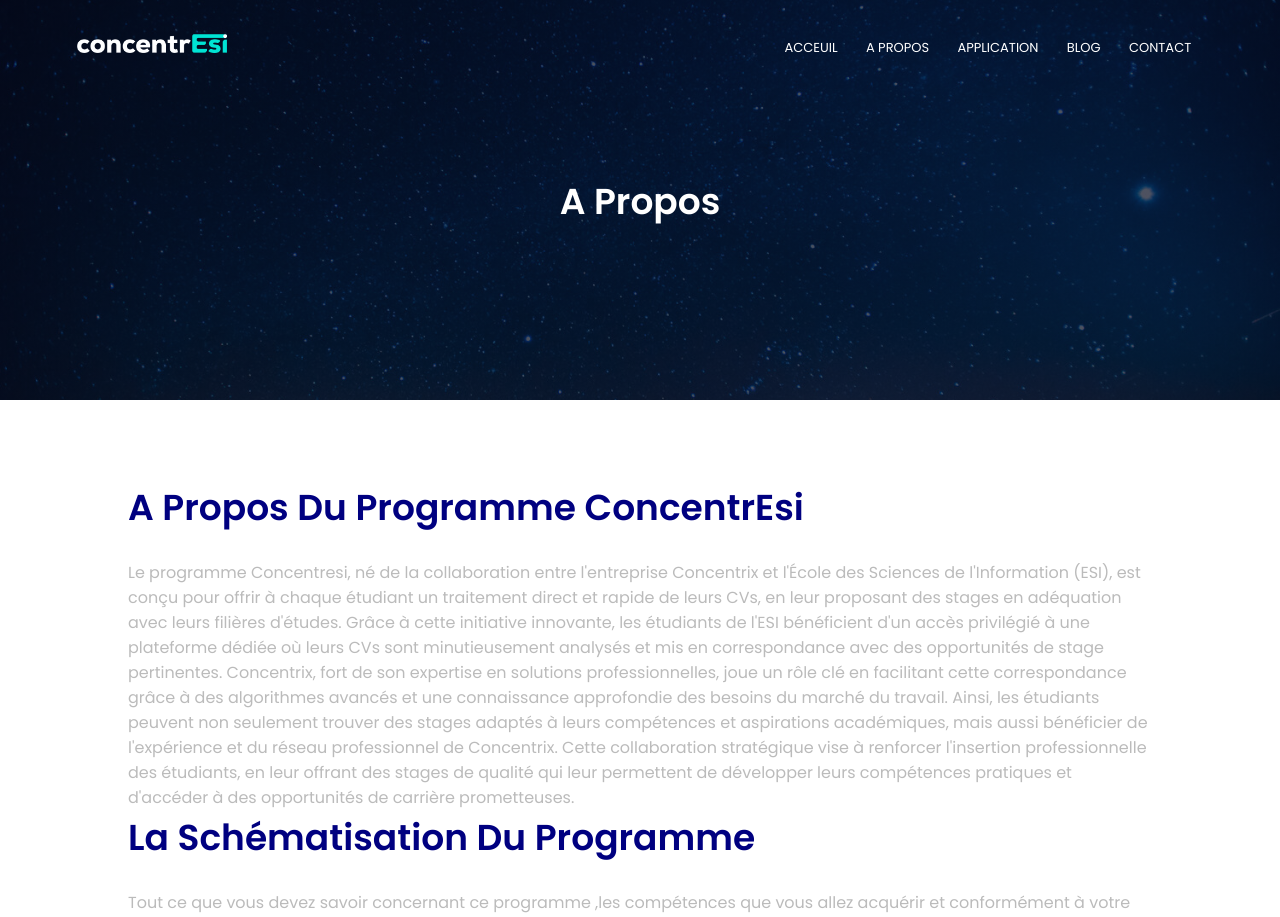
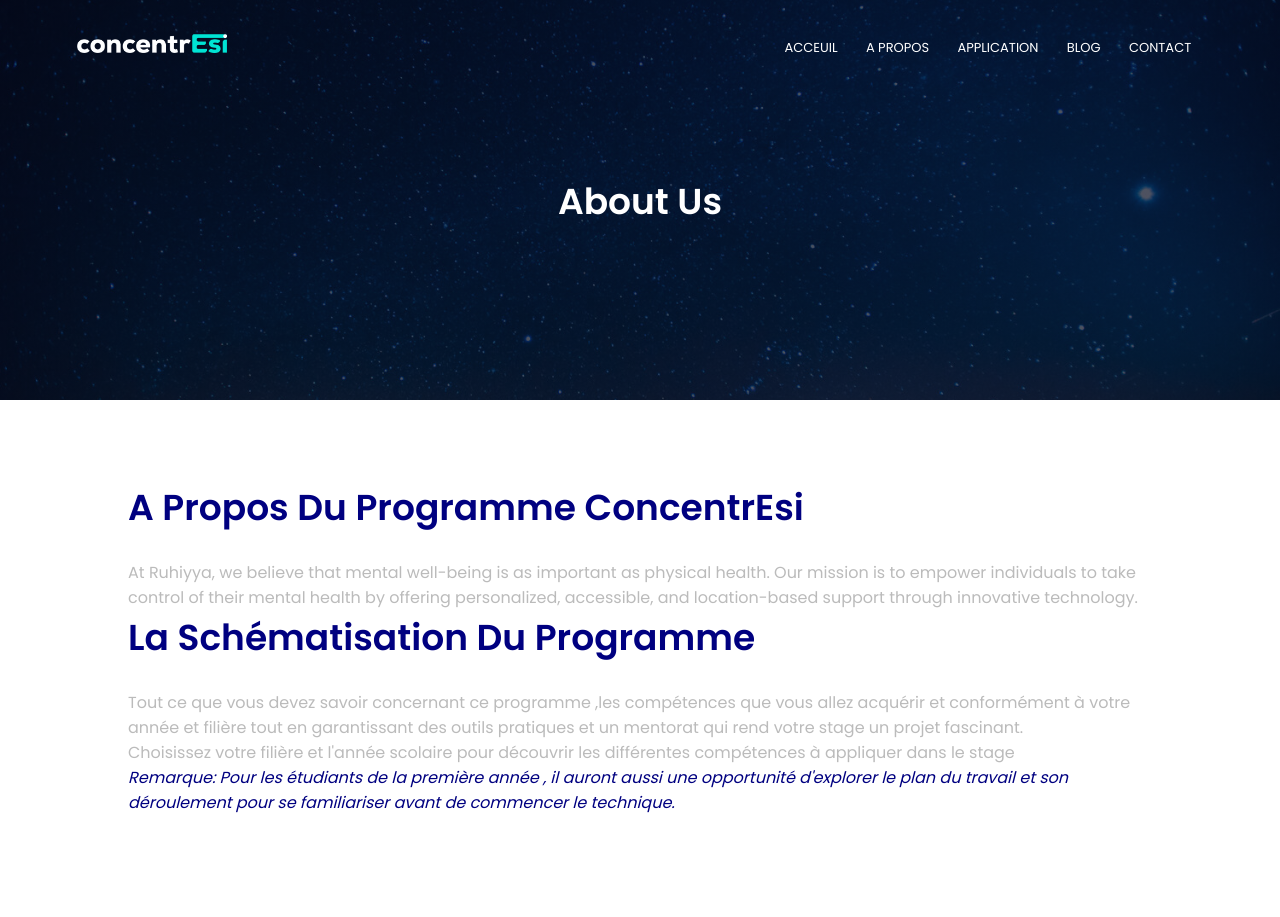
Before and after one commit to Salma2032/Ruhiyyah, a PHP site: page /predict/about.php in a window 1280 px wide. Shown: the top 917 px of the page. Run offline with PHP 8.4, Linux system fonts and the light colour scheme; the visitor is signed in with stand-in values (Sample User, id 1); some libraries are stand-ins or nearby versions.

Commit message:
Update about.php

```diff
--- a/about.php
+++ b/about.php
@@ -40,11 +40,11 @@ include 'session.php';
             </div>
             <i class="fa fa-bars" onclick="showMenu()"></i>
         </nav>
-        <h1>A Propos</h1>
+        <h1>About Us</h1>
     </header>
         <section class="about-us">
             <h1 style="color:#000080" class="schema">A propos du programme ConcentrEsi</h1>
-            <h4 class="schema"><br>      Le programme Concentresi, né de la collaboration entre l'entreprise Concentrix et l'École des Sciences de l'Information (ESI), est conçu pour offrir à chaque étudiant un traitement direct et rapide de leurs CVs, en leur proposant des stages en adéquation avec leurs filières d'études. Grâce à cette initiative innovante, les étudiants de l'ESI bénéficient d'un accès privilégié à une plateforme dédiée où leurs CVs sont minutieusement analysés et mis en correspondance avec des opportunités de stage pertinentes. Concentrix, fort de son expertise en solutions professionnelles, joue un rôle clé en facilitant cette correspondance grâce à des algorithmes avancés et une connaissance approfondie des besoins du marché du travail. Ainsi, les étudiants peuvent non seulement trouver des stages adaptés à leurs compétences et aspirations académiques, mais aussi bénéficier de l'expérience et du réseau professionnel de Concentrix. Cette collaboration stratégique vise à renforcer l'insertion professionnelle des étudiants, en leur offrant des stages de qualité qui leur permettent de développer leurs compétences pratiques et d'accéder à des opportunités de carrière prometteuses.</h4>
+            <h4 class="schema"><br>     At Ruhiyya, we believe that mental well-being is as important as physical health. Our mission is to empower individuals to take control of their mental health by offering personalized, accessible, and location-based support through innovative technology.</h4>
             <h1 class="schema" style="color:#000080" >La Schématisation Du Programme</h1>
             <h4 class="schema"><br>      Tout ce que vous devez savoir concernant ce programme ,les compétences que vous allez acquérir et conformément à votre année et filière tout en garantissant des outils pratiques et un mentorat qui rend votre stage un projet fascinant. <br>     Choisissez votre filière et l'année scolaire pour découvrir les différentes compétences à appliquer dans le stage <br><i style="color:#000080">Remarque: Pour les étudiants de la première année , il auront aussi une opportunité d'explorer le plan du travail et son déroulement pour se familiariser avant de commencer le technique.</i></h4>
             <div class="row">
```
